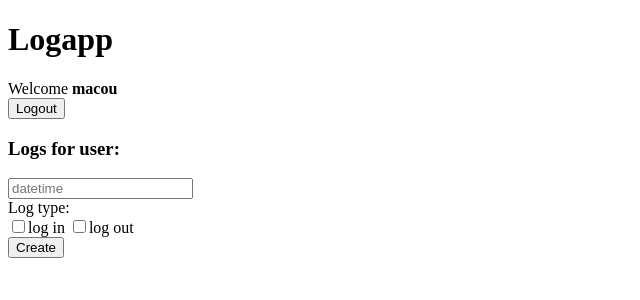
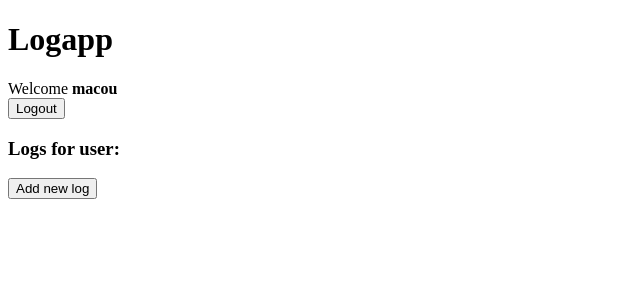
Before and after one commit to UncSald/CyberSecurityCourseProject, a Django app: page / in a window 1280 px wide. Shown: the top 300 px of the page, without its empty margins (0-640 px from the left). Run offline with Django 5.2, Linux system fonts and the light colour scheme; a user stored in the database is signed in; data comes from the database, SQL or seed files in the repository.

Commit message:
Added form for log creation. Added togglable button for the form.

```diff
--- a/logapp/logins/templates/logpage.html
+++ b/logapp/logins/templates/logpage.html
@@ -20,13 +20,31 @@
             {% endfor %}
         </ul>
 
+        <button class="button" onclick="openForm();">Add new log</button>
         <div>
-            <form id="log" >
-                <input type="datetime" placeholder="datetime"><br>
+            <form id="log" action='create_log/' method="GET">
+                {% csrf_token %}
+                <input type="datetime-local" placeholder="datetime" name="timeoflog" ><br>
                 Log type:<br>
-                <input type="checkbox">log in</input> <input type="checkbox">log out</input><br>
+                <input type="checkbox" name="login">log in</input>
+                <input type="checkbox" name="logout">log out</input><br>
                 <button type="submit">Create</button>
             </form>
         </div>
+
+        <script inline="javascript">
+            var butt = false;
+            const the_form = document.getElementById("log");
+            the_form.style.display = 'none';
+            function openForm() {
+                if (the_form.style.display === 'none') {
+                    console.log(true);
+                    the_form.style.display = 'block';
+                } else {
+                    console.log(false);
+                    the_form.style.display = 'none';
+                }
+            }
+		</script>
     </body>
 </html>
```
